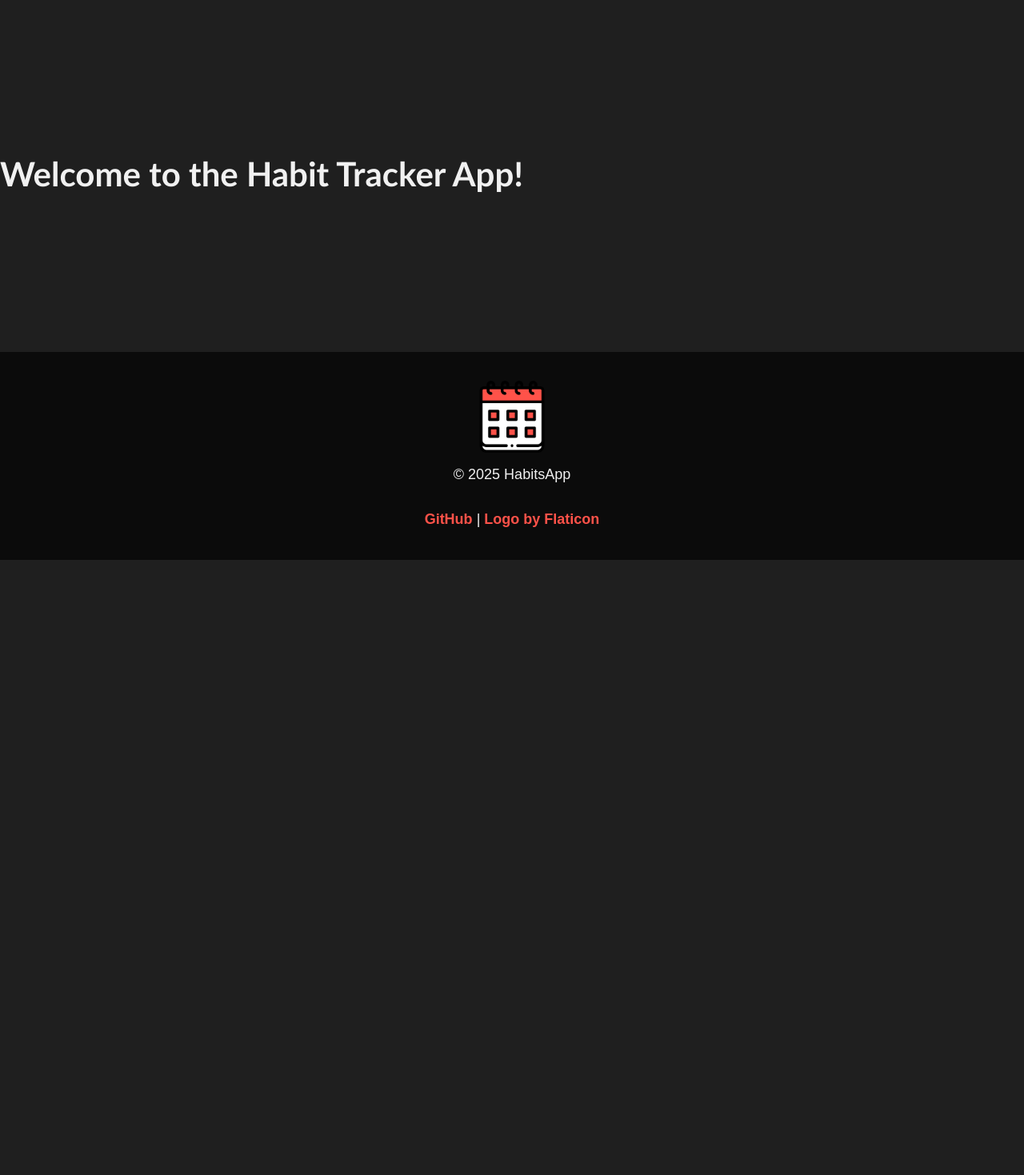
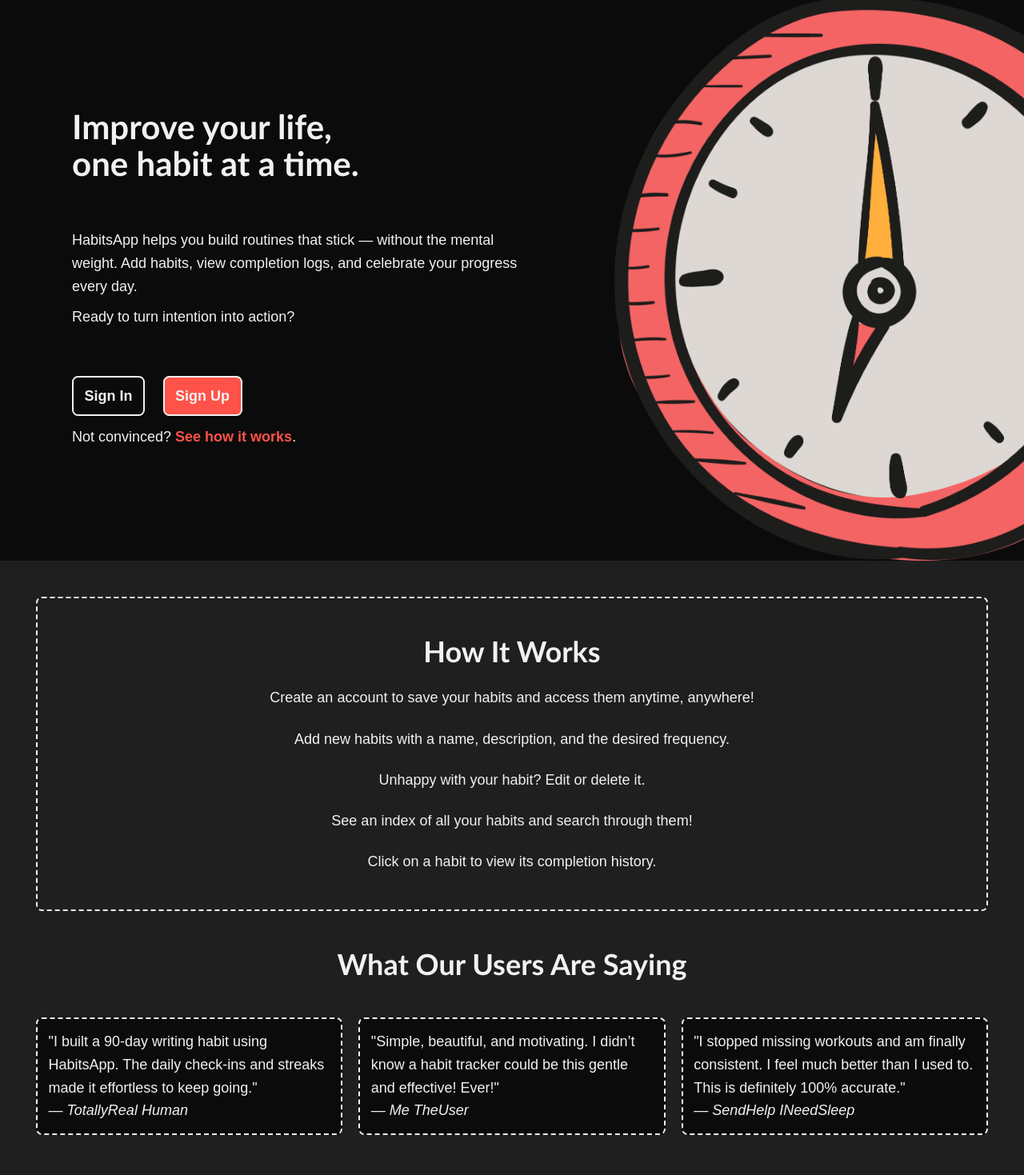
Before and after one commit to smhatc/habits-app-front-end, a React (Vite) app: page / in a window 1280 px wide. Shown: the part 100-1569 px from the top of the page at 80% size. Before the commit the page ends 800 px from the top, so only its background shows below. Built offline with nearby package versions, Linux system fonts and the light colour scheme; no server answers.

Commit message:
Added signed-out HomePage component content and styling

```diff
--- /dev/null
+++ b/src/components/HomePage/HomePage.css
@@ -0,0 +1,139 @@
+.home-hero {
+  display: flex;
+  flex-direction: row;
+  justify-content: space-between;
+  align-items: stretch;
+  flex-wrap: nowrap;
+  min-height: calc(100svh - 94px);
+  background-color: var(--bg-color-2);
+}
+
+.home-hero-text {
+  flex: 1 1 60%;
+  display: flex;
+  flex-direction: column;
+  justify-content: space-evenly;
+  align-items: flex-start;
+  flex-wrap: nowrap;
+  padding: 5em;
+}
+
+.home-hero-text-cta-btns {
+  display: flex;
+  flex-direction: row;
+  justify-content: flex-start;
+  align-items: center;
+  flex-wrap: wrap;
+  gap: 1.25em;
+  margin-bottom: 0.625em;
+}
+
+.home-hero-text-cta-btns-btnlink {
+  transition: box-shadow 0.4s ease;
+  padding: 0.5em 0.75em;
+  border: var(--border-solid);
+  color: var(--color-text-1);
+}
+
+.home-hero-text-cta-btns-btnlink:hover,
+.home-hero-text-cta-btns-btnlink:focus-visible {
+  box-shadow: var(--box-shadow-1);
+}
+
+.home-hero-text-cta-btns-btnlink::after {
+  content: none;
+}
+
+.home-hero-text-cta-btns-signuplink {
+  background-color: var(--bg-color-3);
+  color: var(--color-text-2);
+}
+
+.home-hero-imagefigure {
+  flex: 1 1 40%;
+  position: relative;
+  overflow: hidden;
+}
+
+.home-hero-imagefigure-image {
+  position: absolute;
+  bottom: 0;
+  left: 0;
+  min-width: 100%;
+  height: 100%;
+  object-fit: cover;
+  border-top-left-radius: var(--border-radius-1);
+  border-bottom-left-radius: var(--border-radius-1);
+}
+
+.home-howto {
+  margin: 2.5em;
+  scroll-margin-top: 100px;
+  border: var(--border-dashed);
+  border-radius: var(--border-radius-1);
+}
+
+.home-howto-text {
+  width: fit-content;
+  padding: 0 1.25em;
+  margin: 2.5em auto;
+}
+
+.home-howto-text-heading,
+.home-howto-text-para {
+  text-align: center;
+}
+
+.home-howto-text-para {
+  margin: 1.25em auto;
+}
+
+.home-reviews {
+  width: fit-content;
+  padding: 0 2.5em 0;
+  margin: auto;
+}
+
+.home-reviews-heading {
+  width: fit-content;
+  margin: 0 auto 1.25em;
+  text-align: center;
+}
+
+.home-reviews-list {
+  display: flex;
+  flex-direction: row;
+  justify-content: center;
+  align-items: stretch;
+  flex-wrap: wrap;
+  gap: 20px;
+}
+
+.home-review {
+  flex: 1 1 300px;
+  display: flex;
+  flex-direction: column;
+  justify-content: space-between;
+  align-items: stretch;
+  flex-wrap: nowrap;
+  max-width: 600px;
+  padding: 0.75em;
+  border: var(--border-dashed);
+  border-radius: var(--border-radius-1);
+  background-color: var(--bg-color-2);
+}
+
+.home-reviews-para {
+  text-align: center;
+  margin: 2.5em auto;
+}
+
+@media (max-width: 1000px) {
+  .home-hero-text {
+    padding: 2.5em;
+  }
+
+  .home-hero-imagefigure {
+    display: none;
+  }
+}
--- a/src/components/HomePage/HomePage.jsx
+++ b/src/components/HomePage/HomePage.jsx
@@ -1,5 +1,7 @@
+import { Link } from "react-router";
 import SearchBar from "../SearchBar/SearchBar";
 import RecentHabits from "../RecentHabits/RecentHabits";
+import "./HomePage.css";
 
 const HomePage = ({ user, handleSearch, habits }) => {
   return (
@@ -11,7 +13,99 @@
           <RecentHabits habits={habits} />
         </>
       ) : (
-        <h1>Welcome to the Habit Tracker App!</h1>
+        <>
+          <section className="home-hero">
+            <div className="home-hero-text">
+              <h1 className="home-hero-text-heading">
+                Improve your life,
+                <br />
+                one habit at a time.
+              </h1>
+              <div className="home-hero-text-subheading">
+                <p className="home-hero-text-subheading-para">
+                  HabitsApp helps you build routines that stick — without the
+                  mental weight. Add habits, view completion logs, and celebrate
+                  your progress every day.
+                </p>
+                <p className="home-hero-text-subheading-para">
+                  Ready to turn intention into action?
+                </p>
+              </div>
+              <div className="home-hero-text-cta">
+                <div className="home-hero-text-cta-btns">
+                  <Link
+                    className="home-hero-text-cta-btns-btnlink"
+                    to={"/sign-in"}
+                  >
+                    Sign In
+                  </Link>
+                  <Link
+                    className="home-hero-text-cta-btns-btnlink home-hero-text-cta-btns-signuplink"
+                    to={"/sign-up"}
+                  >
+                    Sign Up
+                  </Link>
+                </div>
+                <div className="home-hero-text-cta-link">
+                  Not convinced? <a href="#home-howto">See how it works</a>.
+                </div>
+              </div>
+            </div>
+            <figure className="home-hero-imagefigure">
+              <img
+                className="home-hero-imagefigure-image"
+                src="/assets/images/home-hero-image.png"
+                alt="HabitsApp Banner Image"
+              />
+            </figure>
+          </section>
+          <section id="home-howto" className="home-howto">
+            <div className="home-howto-text">
+              <h2 className="home-howto-text-heading">How It Works</h2>
+              <p className="home-howto-text-para">
+                Create an account to save your habits and access them anytime,
+                anywhere!
+              </p>
+              <p className="home-howto-text-para">
+                Add new habits with a name, description, and the desired
+                frequency.
+              </p>
+              <p className="home-howto-text-para">
+                Unhappy with your habit? Edit or delete it.
+              </p>
+              <p className="home-howto-text-para">
+                See an index of all your habits and search through them!
+              </p>
+              <p className="home-howto-text-para">
+                Click on a habit to view its completion history.
+              </p>
+            </div>
+          </section>
+          <section className="home-reviews">
+            <h2 className="home-reviews-heading">What Our Users Are Saying</h2>
+            <div className="home-reviews-list">
+              <blockquote className="home-review">
+                "I built a 90‑day writing habit using HabitsApp. The daily
+                check‑ins and streaks made it effortless to keep going."
+                <cite>— TotallyReal Human</cite>
+              </blockquote>
+              <blockquote className="home-review">
+                "Simple, beautiful, and motivating. I didn’t know a habit
+                tracker could be this gentle and effective! Ever!"
+                <cite>— Me TheUser</cite>
+              </blockquote>
+              <blockquote className="home-review">
+                "I stopped missing workouts and am finally consistent. I feel
+                much better than I used to. This is definitely 100% accurate."
+                <cite>— SendHelp INeedSleep</cite>
+              </blockquote>
+            </div>
+            <p className="home-reviews-para">
+              Join 120,000+ <em>real</em> people building better routines with
+              HabitsApp.
+            </p>
+          </section>
+        </>
       )}
     </main>
   );
```
Also changed, not shown: public/assets/images/home-hero-image.png (added).
